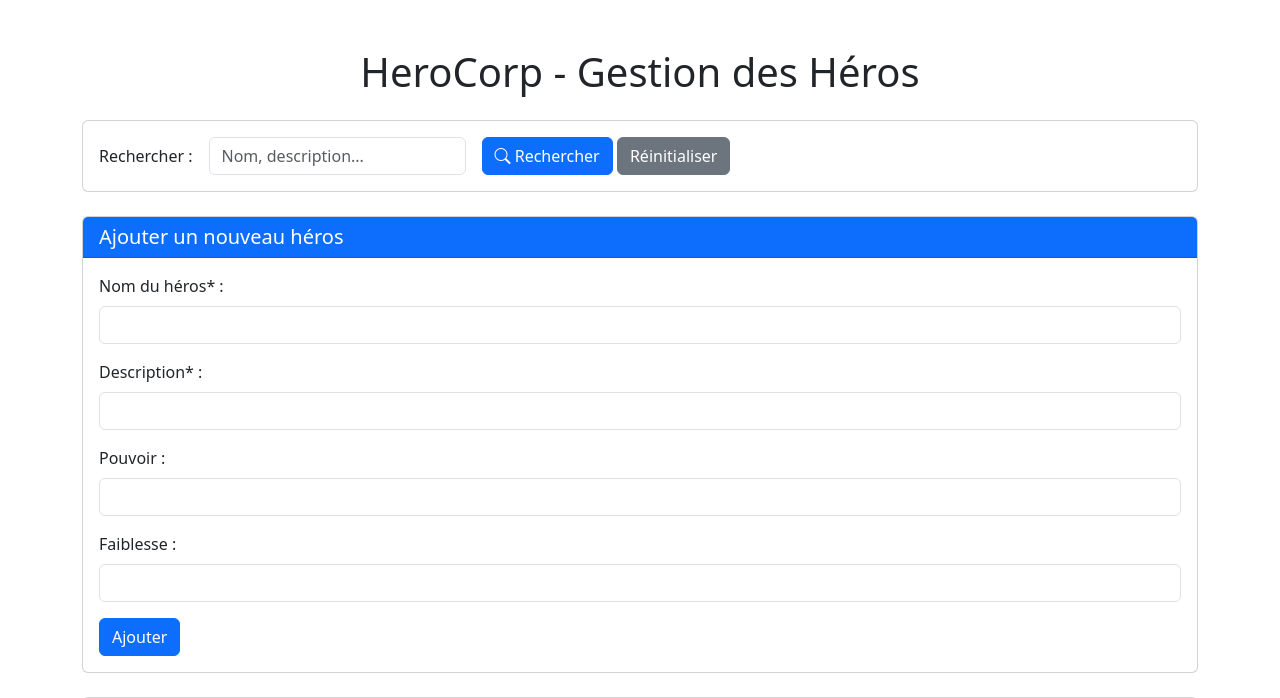
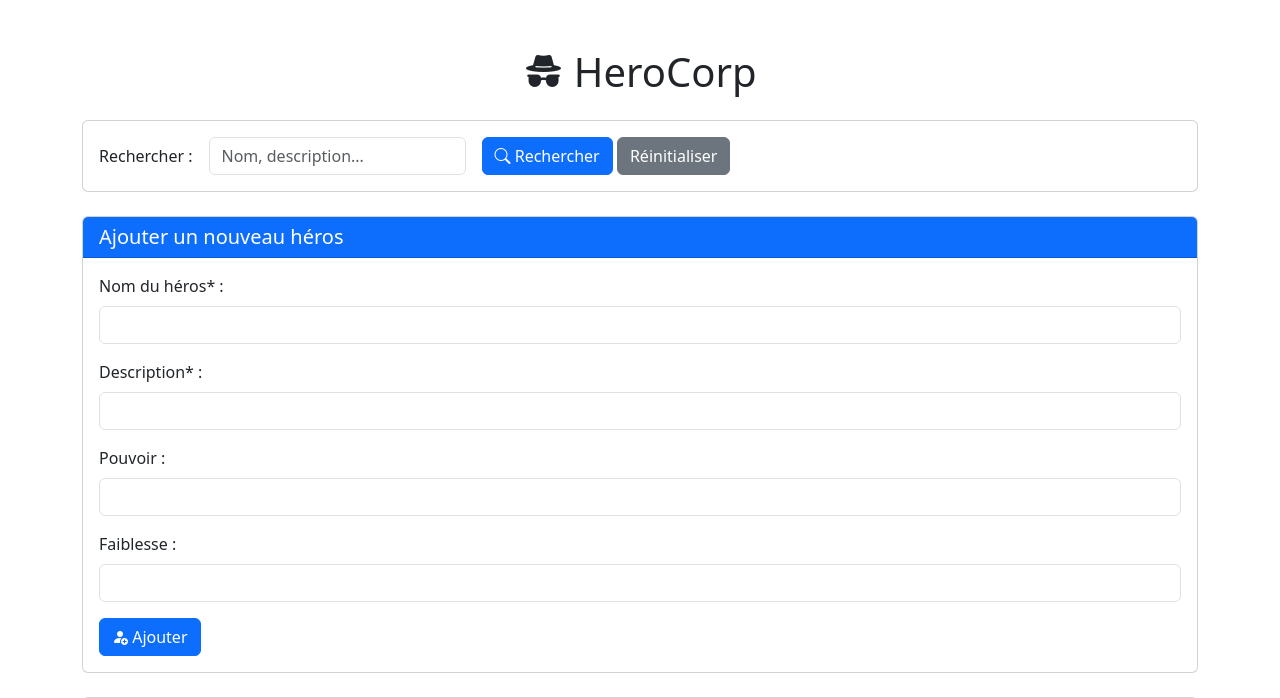
Before and after one commit to IamArayel/Expernet_HeroCorp, a PHP site: page / in a window 1280 px wide. Shown: the top 698 px of the page. Run offline with PHP 8.4, Linux system fonts and the light colour scheme; data that the repository does not hold is empty.

Commit message:
Ajout d'icônes dans les différents menus/boutons

```diff
--- a/index.php
+++ b/index.php
@@ -51,7 +51,7 @@
 </head>
 <body>
     <div class="container mt-5">
-        <h1 class="text-center mb-4">HeroCorp - Gestion des Héros</h1>
+        <h1 class="text-center mb-4"><i class="bi bi-incognito"></i> HeroCorp</h1>
 
 <?php
 include 'Hero.php';
@@ -201,8 +201,8 @@ if ($editHero instanceof Hero) {
                     <input type="text" name="weakness" id="edit_weakness" class="form-control" value="'.htmlspecialchars($editHero->getWeakness(), ENT_QUOTES).'">
                 </div>
 
-                <button type="submit" class="btn btn-success">Enregistrer</button>
-                <a href="index.php" class="btn btn-secondary">Annuler</a>
+                <button type="submit" class="btn btn-success"><i class="bi bi-person-fill-check"></i> Enregistrer</button>
+                <a href="index.php" class="btn btn-secondary"><i class="bi bi-arrow-counterclockwise"></i> Annuler</a>
             </form>
         </div>
     </div>';
@@ -238,7 +238,7 @@ echo '
                     <input type="text" name="weakness" id="weakness" class="form-control">
                 </div>
 
-                <button type="submit" class="btn btn-primary">Ajouter</button>
+                <button type="submit" class="btn btn-primary"><i class="bi bi-person-fill-add"></i> Ajouter</button>
             </form>
         </div>
     </div>';
```
